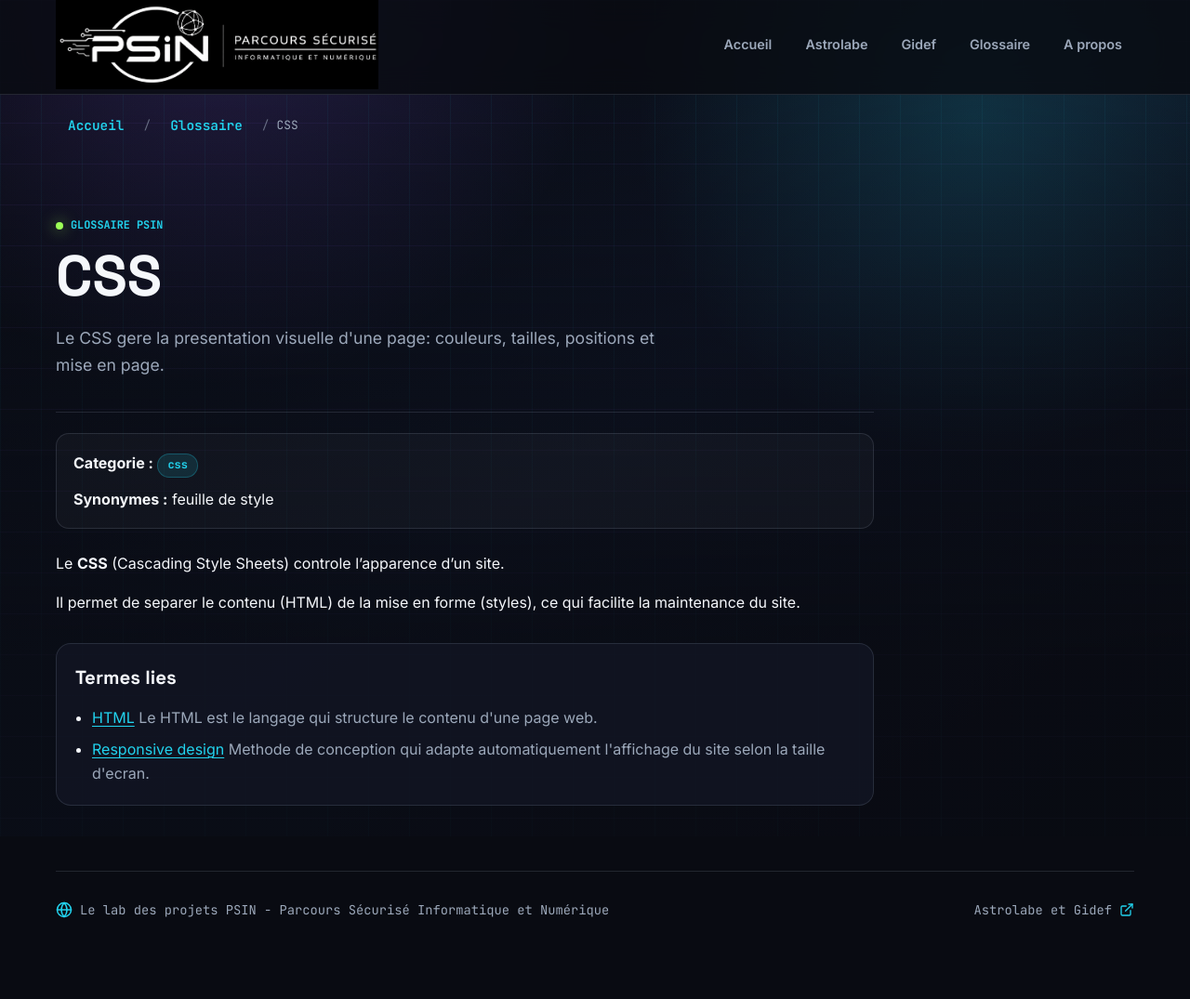
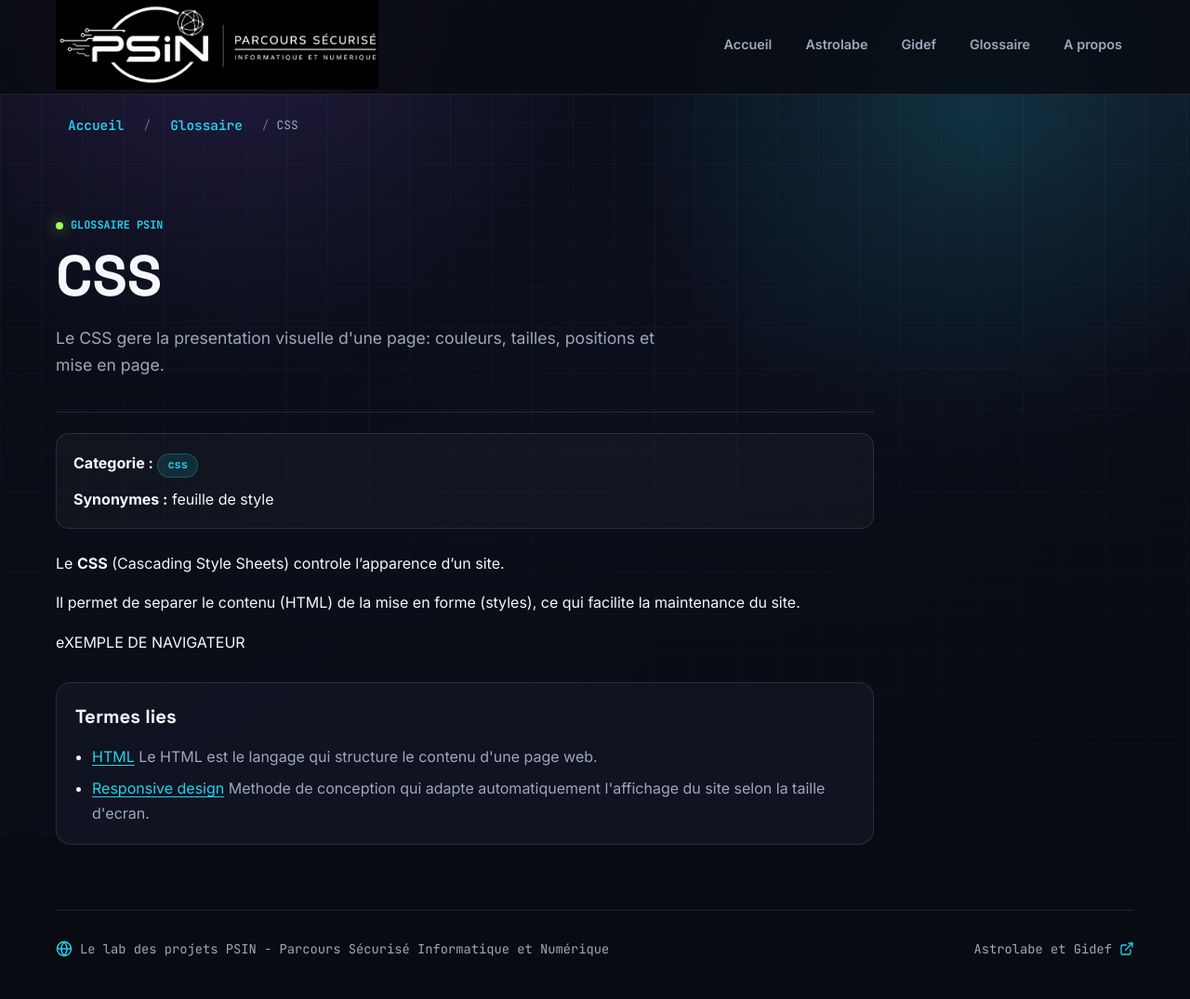
Before and after one commit to LaurentSta/epiejekyll, a Jekyll site: the page built from _glossaire/css.md, in a window 1280 px wide. Shown: the whole page at 93% size. Built offline with Jekyll 4.4.1, drawn with Linux system fonts in a browser that asks for light colours; before the commit the page ends 1032 px from its top, so only the background shows below that.

Commit message:
Update css.md (#18)

```diff
--- a/_glossaire/css.md
+++ b/_glossaire/css.md
@@ -13,3 +13,5 @@ related_terms:
 Le **CSS** (Cascading Style Sheets) controle l'apparence d'un site.
 
 Il permet de separer le contenu (HTML) de la mise en forme (styles), ce qui facilite la maintenance du site.
+
+eXEMPLE DE NAVIGATEUR
```
